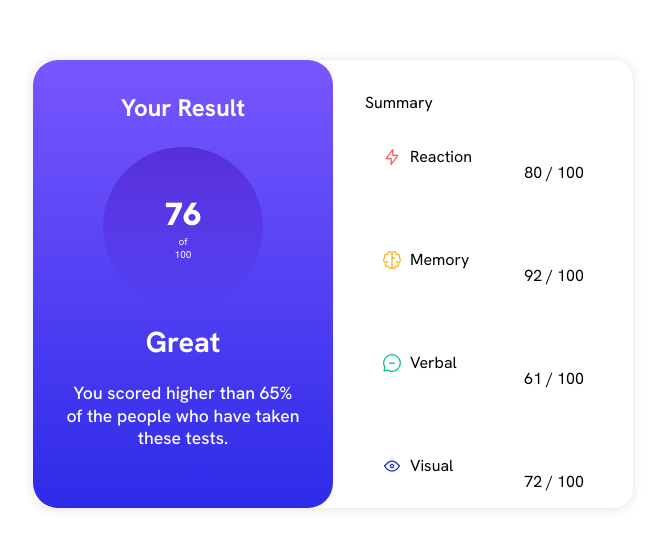
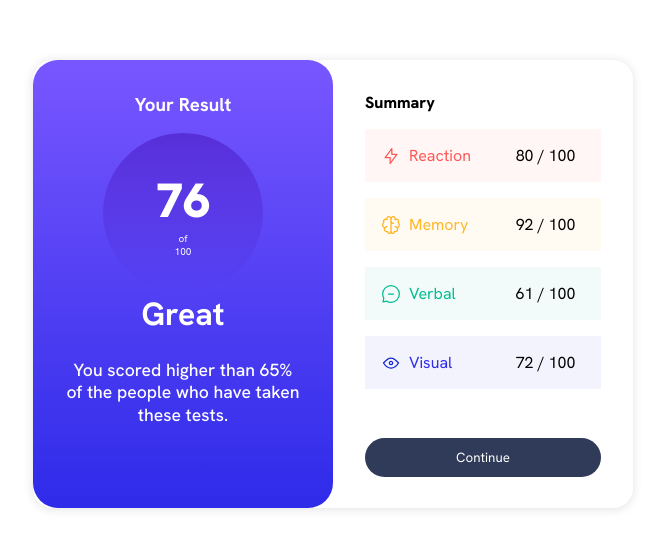
Before and after one commit to abmanaf/Result-summary-component, a React (Vite) app: page / in a window 1280 px wide. Shown: the part 116-664 px from the top of the page, without its empty margins (307-972 px from the left). Built offline with nearby package versions, Linux system fonts and the light colour scheme.

Commit message:
minor changes

```diff
--- a/src/App.jsx
+++ b/src/App.jsx
@@ -1,52 +1,57 @@
 import { useState } from 'react'
-//import reactLogo from './assets/react.svg'
-//import viteLogo from '/vite.svg'
 import './App.css'
 import { data } from '../data'
 
 function App() {
-  const [subject, setSubject ] = useState(data);
+  const [subject, setSubject] = useState(data);
+
+  const semiRowClasses = [
+    'red-color',
+    'yellow-color',
+    'green-color',
+    'violet-color'
+  ];
+
+  const rowClasses = [
+    'red-background',
+    'yellow-background',
+    'green-background',
+    'violet-background'
+  ];
 
   return (
     <>
-      <div className="container" style={{width: '100%'}}>
-      <div className='left-container' >
-        <div className='sub-left-container' style={{margin: "2em"}}>
-          <h2>Your Result</h2>
-          <div className='score' style={{borderRadius: '50%', textAlign: 'center', marginTop: '1.5em'}}>
-            <span style={{fontSize: '2em', fontWeight: '900'}}>76</span>
-            <span style={{fontSize: '10px'}}>of 100</span>
+      <div className="container" style={{ width: '100%' }}>
+        <div className='left-container'>
+          <div className='sub-left-container' style={{ margin: "2em" }}>
+            <h3 className='header'>Your Result</h3>
+            <div className='score' style={{ borderRadius: '50%', textAlign: 'center', marginTop: '1em' }}>
+              <span style={{ fontSize: '3em', fontWeight: '900' }}>76</span>
+              <span style={{ fontSize: '10px' }}>of 100</span>
             </div>
             <div>
-            <p>
-            <h2 style={{fontSize: '2em'}}>Great</h2>
-            </p>
+              <h2 style={{ fontSize: '2em' }}>Great</h2>
               <p className='score-message'>You scored higher than 65% of the people who have taken these tests.</p>
             </div>
           </div>
         </div>
-      <div className='right-container' >
-        <span className="product-name">Summary</span>
+        <div className='right-container'>
+          <span className="product-name" style={{fontWeight: '800'}}>Summary</span>
           <table>
             <tbody>
-           {subject.map((data, index)=> (
-             <tr key={index}>
-              <div style={{display: 'flex', justifyContent: 'space-between'}}>
-                <div >
-              <td style={{display:'flex',alignItems: 'center'}}><img src={data.icon} alt="alt={`${data.category} icon`}" />
-              <span style={{marginLeft: '0.5em'}}>{data.category}</span></td>
-              </div>
-              <div>
-              <td>{data.score} / 100</td>
-              </div>
-              </div>
+              {subject.map((data, index) => (
+                <tr key={index} className={rowClasses[index]}>
+                  <td className={semiRowClasses[index]} style={{ display: 'flex', alignItems: 'center', padding: '1rem' }}>
+                    <img src={data.icon} alt={`${data.category} icon`} style={{ marginRight: '0.5em' }} />
+                    <span>{data.category}</span>
+                  </td>
+                  <td style={{ padding: '1rem' }}>{data.score} / 100</td>
                 </tr>
-
               ))}
             </tbody>
           </table>
-        <button>
-          Add to Cart
+          <button style={{ padding: '0.8em', borderRadius: '2em', cursor: 'pointer', border: 'none', backgroundColor: 'var(--Dark-gray-blue)', color: 'var(--White)' }}>
+            Continue
           </button>
         </div>
       </div>
```
Lines whose indentation alone changed are shown as unchanged.
